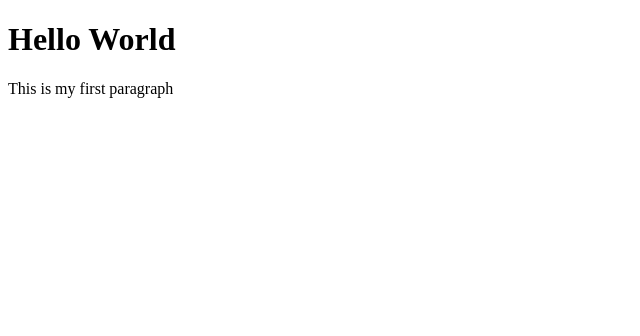
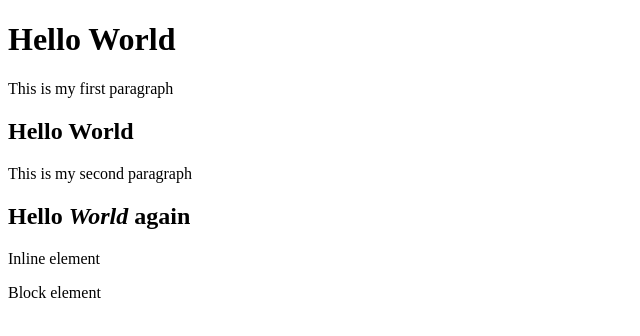
Before and after one commit to 2022498/webdev_ca1, a plain HTML site: page Index.html in a window 1280 px wide. Shown: the whole page, without its empty margins (0-640 px from the left). Drawn offline with Linux system fonts and the light colour scheme.

Commit message:
insert new commands

```diff
--- a/Index.html
+++ b/Index.html
@@ -1,16 +1,25 @@
 <!DOCTYPE html>
-<html>
+<html lang=" en">
 
   <head>
+    <meta charset="utf-8">
+    <meta name=" author" content=" Felipe ">
+    <meta name=" teste" content=" teste do teste">
     <title> Hello World </title>
   </head>
 
   <body>
     <h1>Hello World </h1>
+    <p> This is my first paragraph</p>
 
-<p> This is my first paragraph </p>
+    <h2>Hello World</h2>
+<p> This is my second paragraph </p>
+
+<h2> Hello <em> World </em> again </h2>
 
 </body>
 
+<span>Inline element</span>
+<p><div> Block element</div> </p>
 
 </html>
```
